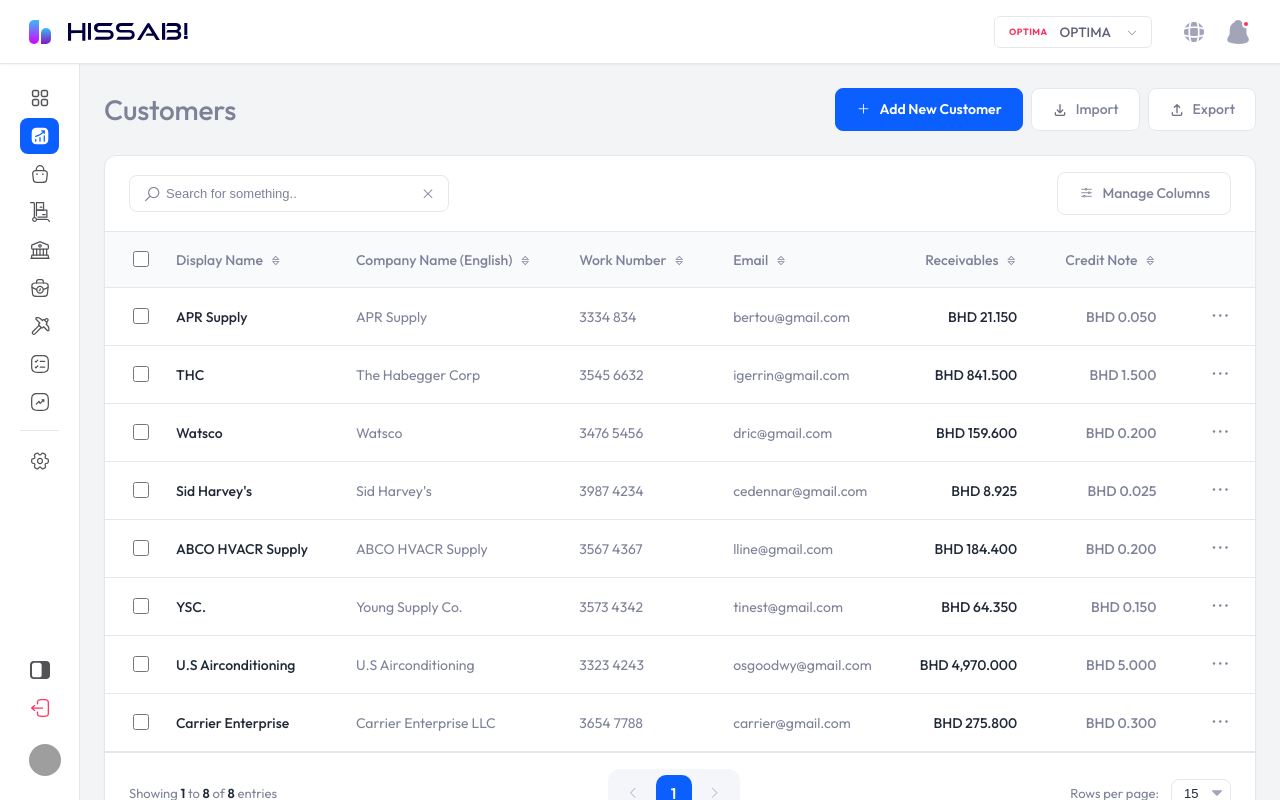
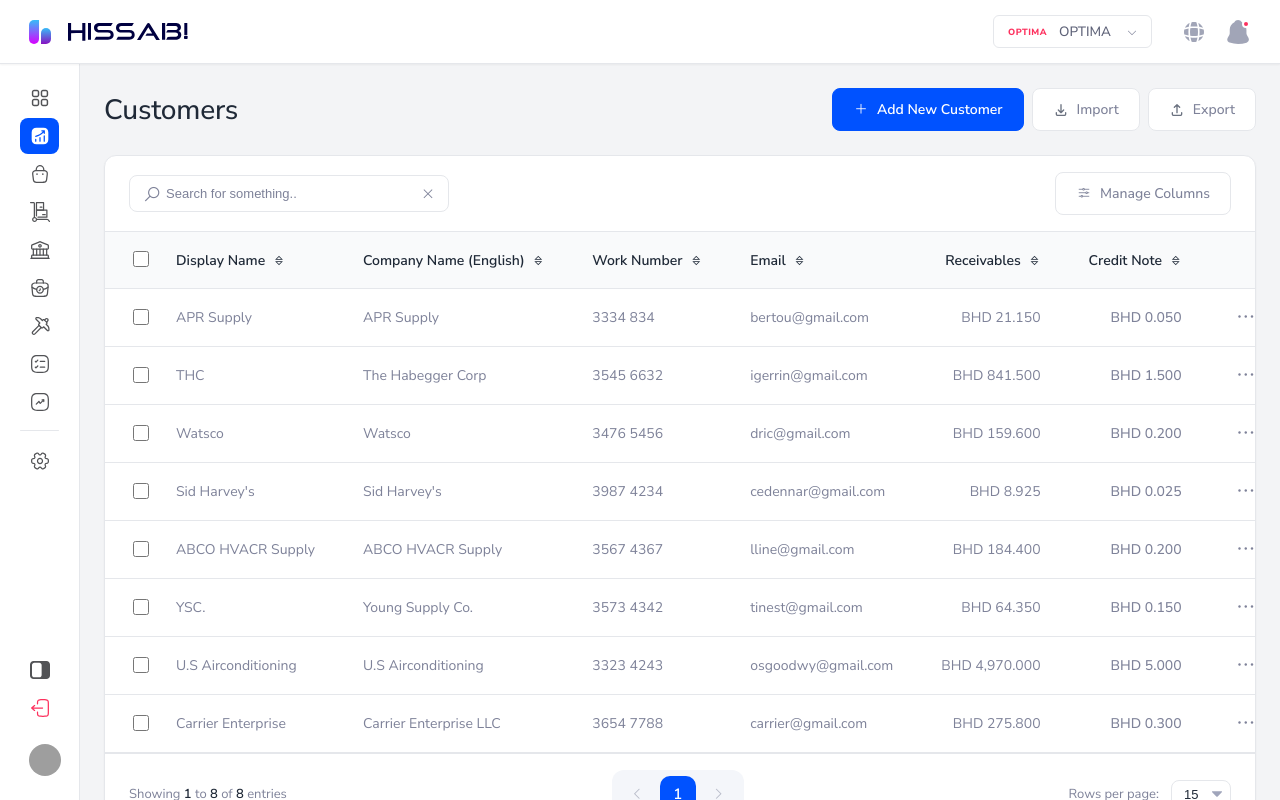
Before and after one commit to janisar-hyder/hissab-dashboard, an Angular app: page /customers in a window 1280 px wide. Built offline with nearby package versions, Linux system fonts and the light colour scheme; grey boxes are pictures that could not be loaded.

Commit message:
color consistency and font changed

```diff
--- a/src/app/features/customers/customer-edit/customer-edit.component.scss
+++ b/src/app/features/customers/customer-edit/customer-edit.component.scss
@@ -20,7 +20,7 @@
         font-size: 28px !important;
         font-weight: 500 !important;
         letter-spacing: -0.2px !important;
-        color: var(--text-muted) !important;
+        color: var(--text-dark) !important;
         margin: 0;
     }
 
--- a/src/app/features/customers/customers-list/customers-list.component.html
+++ b/src/app/features/customers/customers-list/customers-list.component.html
@@ -70,11 +70,11 @@
                             <input type="checkbox" [checked]="selectedCustomerIds.has(customer.id)"
                                 (change)="toggleSelection(customer.id)">
                         </td>
-                        <td class="font-medium">{{ customer.displayName }}</td>
+                        <td class="text-muted">{{ customer.displayName }}</td>
                         <td class="text-muted">{{ customer.companyName }}</td>
                         <td class="text-muted">{{ customer.workNumber }}</td>
                         <td class="text-muted">{{ customer.email }}</td>
-                        <td class="font-medium">BHD {{ customer.receivables | number:'1.3-3' }}</td>
+                        <td class="text-muted">BHD {{ customer.receivables | number:'1.3-3' }}</td>
                         <td class="font-medium text-muted">BHD {{ customer.creditNote | number:'1.3-3' }}</td>
                         <td class="col-actions">
                             <div class="action-menu-container">
--- a/src/app/features/customers/customers-list/customers-list.component.scss
+++ b/src/app/features/customers/customers-list/customers-list.component.scss
@@ -26,7 +26,7 @@
         font-size: 28px;
         font-weight: 500;
         letter-spacing: -0.2px;
-        color: var(--text-muted); // Grey color from the screenshot
+        color: var(--text-dark);
         margin: 0;
     }
 
@@ -115,8 +115,8 @@
     }
 
     th {
-        color: var(--text-muted);
-        font-weight: 500;
+        color: var(--text-dark);
+        font-weight: 600;
         background-color: var(--bg-light);
         height: 48px;
         text-transform: capitalize;
--- a/src/index.html
+++ b/src/index.html
@@ -8,10 +8,12 @@
   <meta name="viewport" content="width=device-width, initial-scale=1">
   <link rel="icon" type="image/x-icon" href="favicon.ico">
 
-  <!-- Outfit Font (Used in HISSAB! design) -->
+  <!-- Nunito Sans Font -->
   <link rel="preconnect" href="https://fonts.googleapis.com">
   <link rel="preconnect" href="https://fonts.gstatic.com" crossorigin>
-  <link href="https://fonts.googleapis.com/css2?family=Outfit:wght@300;400;500;600;700&display=swap" rel="stylesheet">
+  <link
+    href="https://fonts.googleapis.com/css2?family=Nunito+Sans:ital,opsz,wght@0,6..12,200..1000;1,6..12,200..1000&display=swap"
+    rel="stylesheet">
 
   <!-- LineAwesome Icons -->
   <link rel="stylesheet"
--- a/src/styles.scss
+++ b/src/styles.scss
@@ -1,9 +1,9 @@
 /* src/styles.scss */
-@import url('https://fonts.googleapis.com/css2?family=Outfit:wght@300;400;500;600;700&display=swap');
+@import url('https://fonts.googleapis.com/css2?family=Nunito+Sans:ital,opsz,wght@0,6..12,200..1000;1,6..12,200..1000&display=swap');
 
 :root {
   // Brand Colors
-  --primary: #0b5fff;
+  --primary: #0052FF;
   --primary-hover: #004ee6;
   --primary-light: #eef3ff;
   --brand-cyan: #37bcf8;
@@ -60,7 +60,7 @@
   --white: #ffffff;
 
   /* Typography */
-  --font-family: 'Outfit', sans-serif;
+  --font-family: 'Nunito Sans', sans-serif;
 
   // Border Radius
   --radius-sm: 8px;
```
